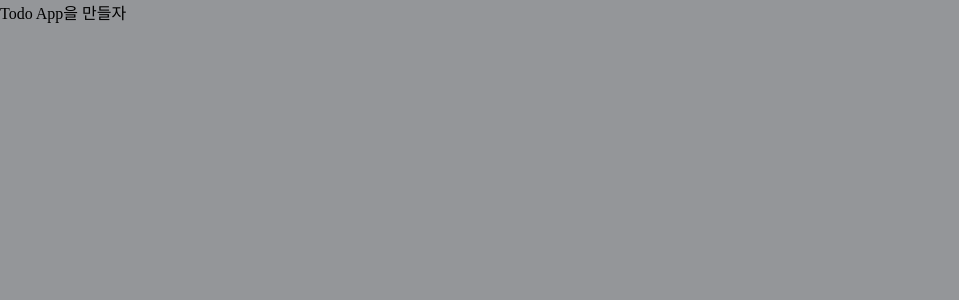
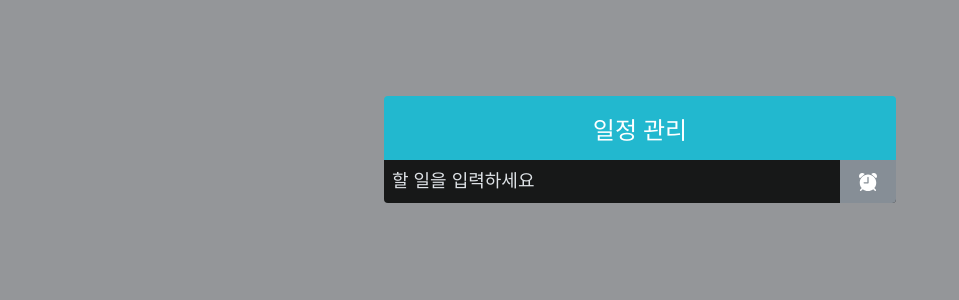
Before and after one commit to FE-Lex-Kim/React-Todo, a React (Create React App) app: page / in a window 1280 px wide. Shown: the top 300 px of the page, without its empty margins (0-959 px from the left). Built offline with nearby package versions, Linux system fonts and the light colour scheme.

Commit message:
TodoInsert scss 완성

```diff
--- /dev/null
+++ b/jsconfig.json
@@ -0,0 +1,5 @@
+{
+  "compilerOptions": {
+    "target": "es6"
+  }
+}
--- a/package.json
+++ b/package.json
@@ -7,7 +7,7 @@
     "@testing-library/react": "^11.2.2",
     "@testing-library/user-event": "^12.6.0",
     "classnames": "^2.2.6",
-    "node-sass": "^5.0.0",
+    "node-sass": "^4.14.1",
     "react": "^17.0.1",
     "react-dom": "^17.0.1",
     "react-icons": "^4.1.0",
--- a/src/App.js
+++ b/src/App.js
@@ -1,7 +1,13 @@
 import './App.css';
+import Todoinsert from './components/Todoinsert';
+import TodoTemplete from './components/TodoTemplete';
 
 function App() {
-  return <div>Todo App을 만들자</div>;
+  return (
+    <TodoTemplete>
+      <Todoinsert />
+    </TodoTemplete>
+  );
 }
 
 export default App;
--- /dev/null
+++ b/src/components/TodoTemplete.js
@@ -0,0 +1,13 @@
+import React from 'react';
+import './TodoTemplete.scss';
+
+const TodoTemplete = ({ children }) => {
+  return (
+    <div className="TodoTemplate">
+      <div className="app-title">일정 관리</div>
+      <div className="content">{children}</div>
+    </div>
+  );
+};
+
+export default TodoTemplete;
--- /dev/null
+++ b/src/components/TodoTemplete.scss
@@ -0,0 +1,22 @@
+.TodoTemplate {
+  width: 512px;
+  // width가 주어진 상태에서 좌우 중앙 정렬
+  margin-left: auto;
+  margin-right: auto;
+  margin-top: 6rem;
+  border-radius: 4px;
+  overflow: hidden;
+
+  .app-title {
+    background: #22b8cf;
+    color: white;
+    height: 4rem;
+    font-size: 1.5rem;
+    display: flex;
+    align-items: center;
+    justify-content: center;
+  }
+  .content {
+    background: white;
+  }
+}
--- /dev/null
+++ b/src/components/Todoinsert.js
@@ -0,0 +1,18 @@
+import React from 'react';
+import { IoIosAlarm } from 'react-icons/io';
+import './Todoinsert.scss';
+
+const Todoinsert = () => {
+  return (
+    <div>
+      <form className="TodoInsert">
+        <input placeholder="할 일을 입력하세요" />
+        <button type="submit">
+          <IoIosAlarm />
+        </button>
+      </form>
+    </div>
+  );
+};
+
+export default Todoinsert;
--- /dev/null
+++ b/src/components/Todoinsert.scss
@@ -0,0 +1,37 @@
+.TodoInsert {
+  display: flex;
+  background: #171818;
+  input {
+    // 기본 스타일 초기화
+    background: none;
+    outline: none;
+    border: none;
+    padding: 0.5rem;
+    font-size: 1.125rem;
+    line-height: 1.5;
+    color: white;
+    &::placeholder {
+      color: #dee2e6;
+    }
+    // 버튼을 제외한 영역을 모두 차지하기
+    flex: 1;
+  }
+  button {
+    // 기본 스타일 초기화
+    background: none;
+    outline: none;
+    border: none;
+    background: #868e96;
+    color: white;
+    padding-left: 1rem;
+    padding-right: 1rem;
+    font-size: 1.5rem;
+    display: flex;
+    align-items: center;
+    cursor: pointer;
+    transition: 0.1s background ease-in;
+    &:hover {
+      background: #adb5bd;
+    }
+  }
+}
```
Also changed, not shown: src/components/TodoList.js (added), src/components/TodoListItem.js (added), 2 other files (tests, documents, lock files or other folders).
